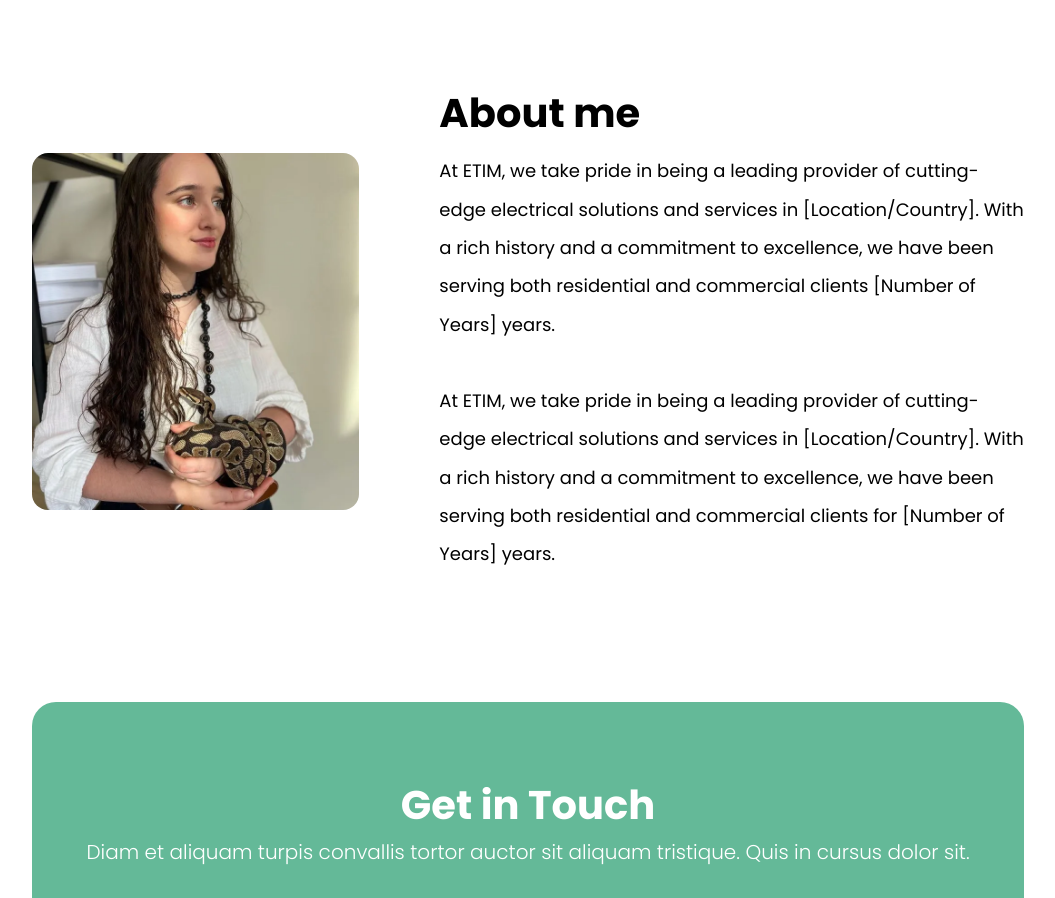
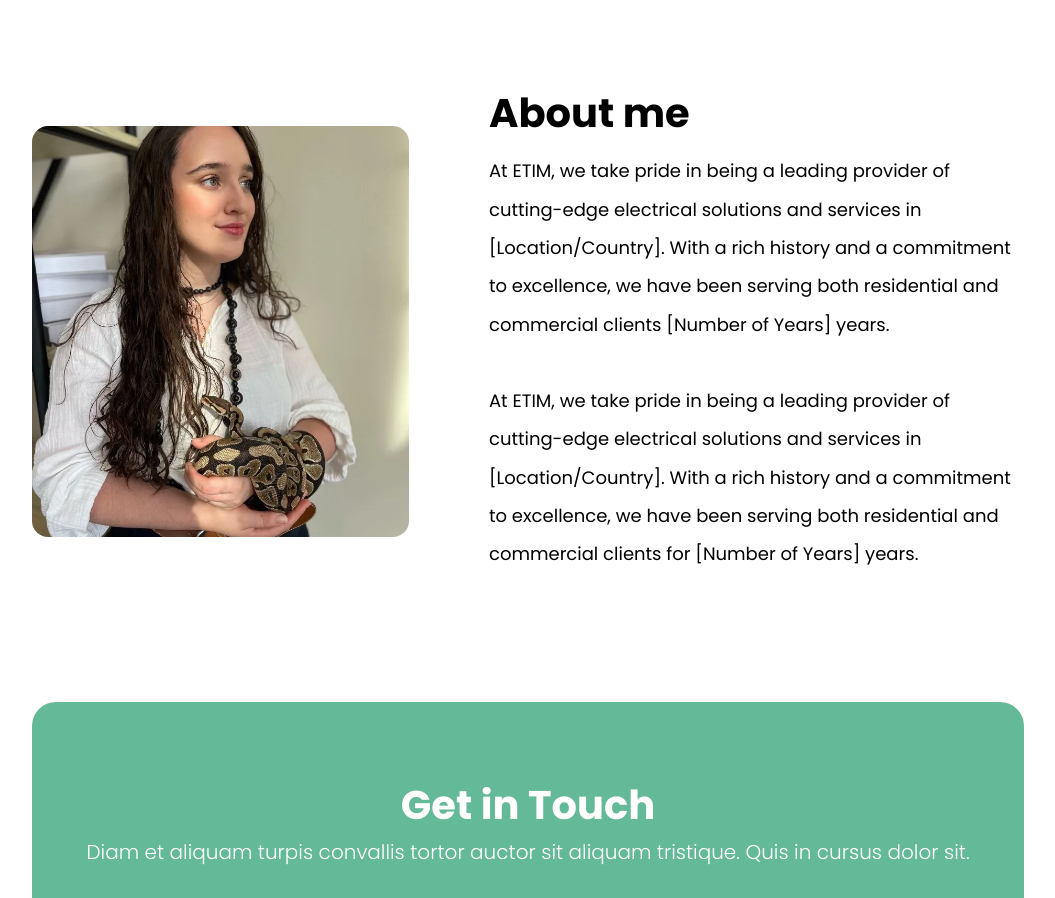
Before and after one commit to boingloings33/ExotiCo, a React (Vite) app: page / in a window 1280 px wide. Shown: the part 2140-3038 px from the top of the page, without its empty margins (112-1167 px from the left). Built offline with nearby package versions, Linux system fonts and the light colour scheme; a web font is replaced by a local one.

Commit message:
increased alliepic size

```diff
--- a/src/Components/Section3Web.jsx
+++ b/src/Components/Section3Web.jsx
@@ -16,7 +16,7 @@ function Section3Web() {
         src="./images/allie-pic.webp"
         style={{
           objectFit: "cover",
-          maxWidth: "33%",
+          maxWidth: "38%",
           height: "auto",
           borderRadius: 16,
         }}
```
